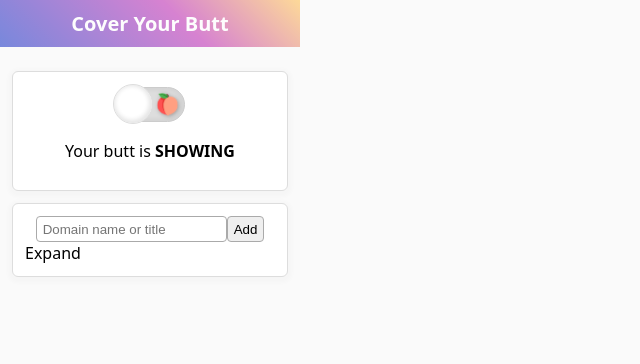
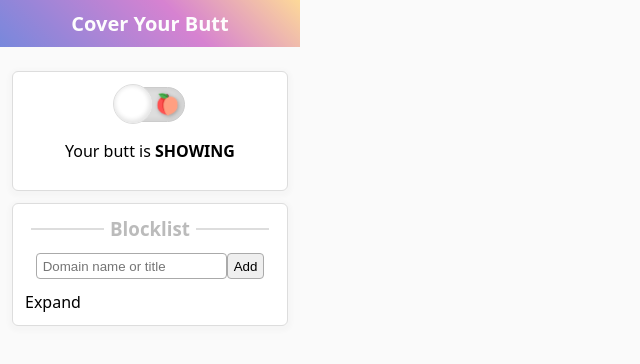
Before and after one commit to robbiegot/CoverYourButt, a React (Vite) app: page / in a window 1280 px wide. Shown: the top 364 px of the page, without its empty margins (0-640 px from the left). Built offline with nearby package versions, Linux system fonts and the light colour scheme.

Commit message:
Styling; table scroll

```diff
--- a/src/components/App.jsx
+++ b/src/components/App.jsx
@@ -9,6 +9,7 @@ import {
   saveTermsList
 } from '../actions';
 import Card from './Card';
+import CardHeader from './CardHeader';
 import SearchForm from './SearchForm';
 import TermsList from './TermsList';
 import TitleBar from './TitleBar';
@@ -82,6 +83,7 @@ export default function App() {
           </section>
         </Card>
         <Card>
+          <CardHeader text={"Blocklist"} />
           <section className={styles.spacer}>
             <SearchForm addTerm={addTerm} />
           </section>
--- /dev/null
+++ b/src/components/CardHeader.jsx
@@ -0,0 +1,11 @@
+import styles from '../styles/Header.module.css';
+
+export default function CardHeader({ text }) {
+  return (
+    <div className={styles.header_container}>
+      <div className={styles.header_spacer}></div>
+      <h3 className={styles.header_text}>{text}</h3>
+      <div className={styles.header_spacer}></div>
+    </div>
+  );
+}
--- a/src/components/SearchForm.jsx
+++ b/src/components/SearchForm.jsx
@@ -11,7 +11,7 @@ export default function SearchForm({ addTerm }) {
   };
 
   return (
-    <form onSubmit={handleSubmit}>
+    <form id={styles.form} onSubmit={handleSubmit}>
       <input
         id={styles.input_text}
         type="text"
--- a/src/components/TermsList.jsx
+++ b/src/components/TermsList.jsx
@@ -15,10 +15,7 @@ function TableEntry({ term, removeTerm }) {
   };
 
   return (
-    <tr
-      onMouseEnter={handleMouseEnter}
-      onMouseLeave={handleMouseLeave}
-    >
+    <tr onMouseEnter={handleMouseEnter} onMouseLeave={handleMouseLeave}>
       <td className={`${styles.terms_cell} ${styles.td_left}`}>{term}</td>
       <td className={`${styles.terms_cell} ${styles.td_right}`}>
         <span
@@ -37,10 +34,11 @@ function TableEntry({ term, removeTerm }) {
 
 export default function TermsList({ termsList, removeTerm }) {
   return (
+    <div id={styles.table_container}>
       <table id={styles.terms_list}>
         <colgroup>
-        <col width="90%" />
-        <col width="10%" />
+          <col width="85%" />
+          <col width="15%" />
         </colgroup>
         <tbody>
           {Array.from(termsList).map((term) => {
@@ -54,5 +52,6 @@ export default function TermsList({ termsList, removeTerm }) {
           })}
         </tbody>
       </table>
+    </div>
   );
 }
--- /dev/null
+++ b/src/styles/Header.module.css
@@ -0,0 +1,20 @@
+.header_container {
+  display: flex;
+  flex-direction: row;
+  flex: 1 0 1;
+  align-items: center;
+  margin-bottom: 12px;
+  color: #bbb;
+}
+
+.header_spacer {
+  box-sizing: border-box;
+  width: 100%;
+  margin: 0px 6px;
+  height: 0px;
+  border: 0.125px solid #ddd;
+}
+
+.header_text {
+  margin: 0;
+}
--- a/src/styles/SearchForm.module.css
+++ b/src/styles/SearchForm.module.css
@@ -1,3 +1,7 @@
+#form {
+  margin-bottom: 12px;
+}
+
 #input_text {
   box-sizing: border-box;
   border: 0.5px solid #aaa;
--- a/src/styles/TermsList.module.css
+++ b/src/styles/TermsList.module.css
@@ -1,3 +1,9 @@
+#table_container {
+  display: block;
+  max-height: 200px;
+  overflow-y: scroll;
+}
+
 #terms_list {
   table-layout: fixed;
   width: 100%;
```
Lines whose indentation alone changed are shown as unchanged.
